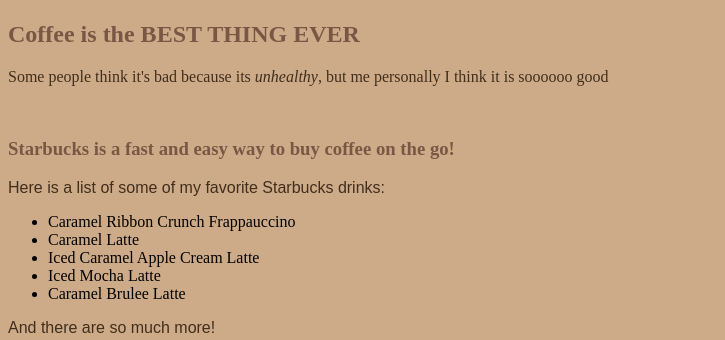
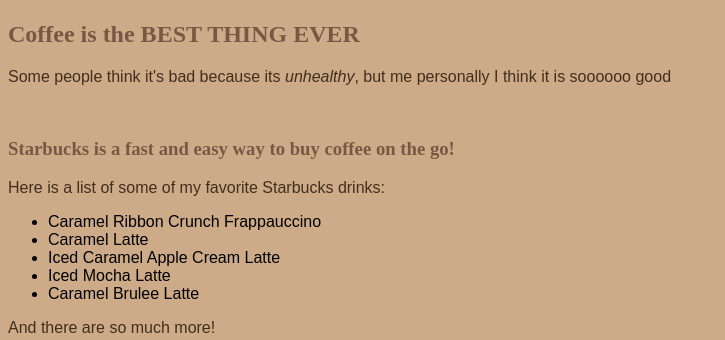
Before and after one commit to jahnavi1324/jahnavi1324.github.io, a plain HTML site: page index.html in a window 1280 px wide. Shown: the part 617-957 px from the top of the page, without its empty margins (0-725 px from the left). Drawn offline with Linux system fonts and the light colour scheme.

Commit message:
Update index.html

```diff
--- a/index.html
+++ b/index.html
@@ -9,11 +9,11 @@
     <p style="font-family:fantasy">If you haven't tried coffee, this website will convince you to do so</p>
     <img src="https://img.freepik.com/free-photo/delicious-coffee-beans-cup_23-2150691429.jpg" width="300" height="500"/>
     <h2> Coffee is the BEST THING EVER</h2>
-    <p> Some people think it's bad because its <em>unhealthy</em>, but me personally I think it is soooooo good</p>
+    <p style="font-family:fantasy"> Some people think it's bad because its <em>unhealthy</em>, but me personally I think it is soooooo good</p>
   <br>
     <h3>Starbucks is a <b>fast</b> and <b>easy</b> way to buy coffee on the go!</h3>
     <p style="font-family:fantasy"> Here is a list of some of my favorite Starbucks drinks:</p>
-      <ul>
+      <ul style="font-family:fantasy">
         <li>Caramel Ribbon Crunch Frappauccino</li>
         <li>Caramel Latte</li>
         <li>Iced Caramel Apple Cream Latte</li>
```
